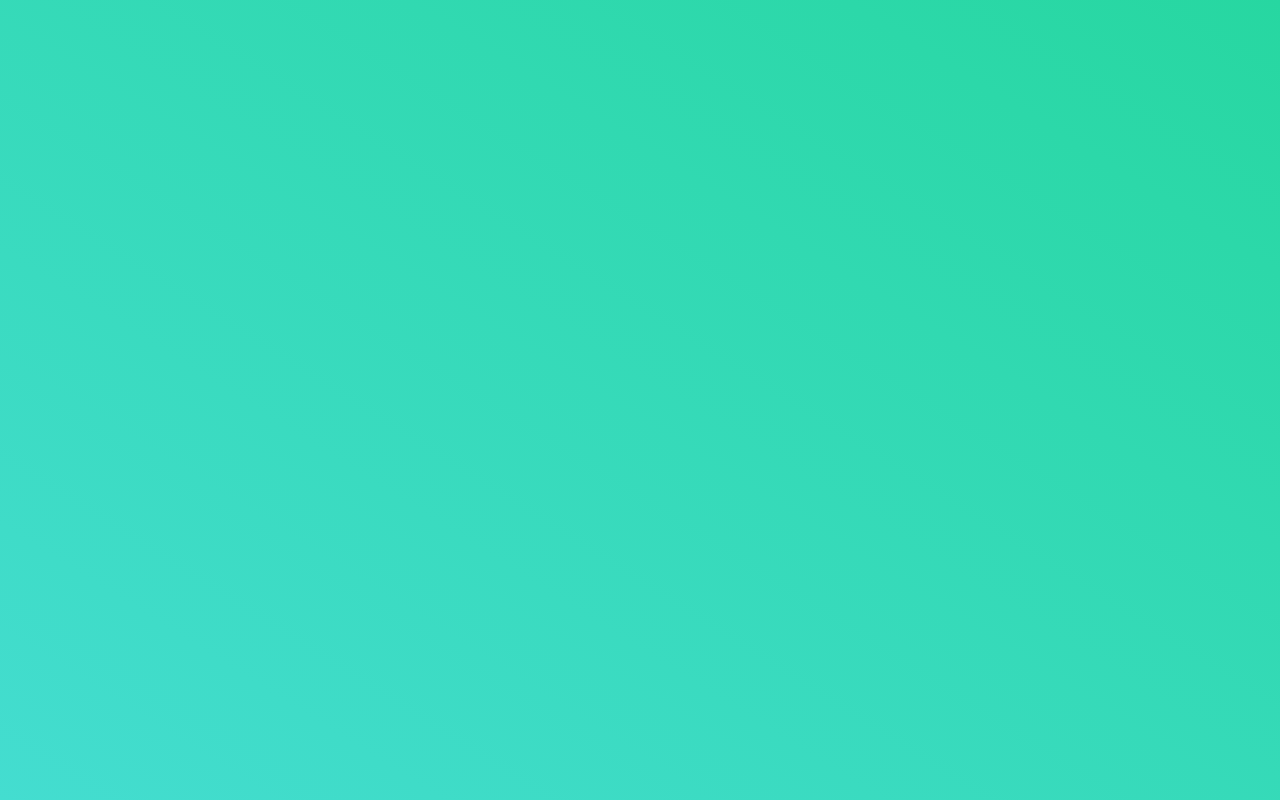
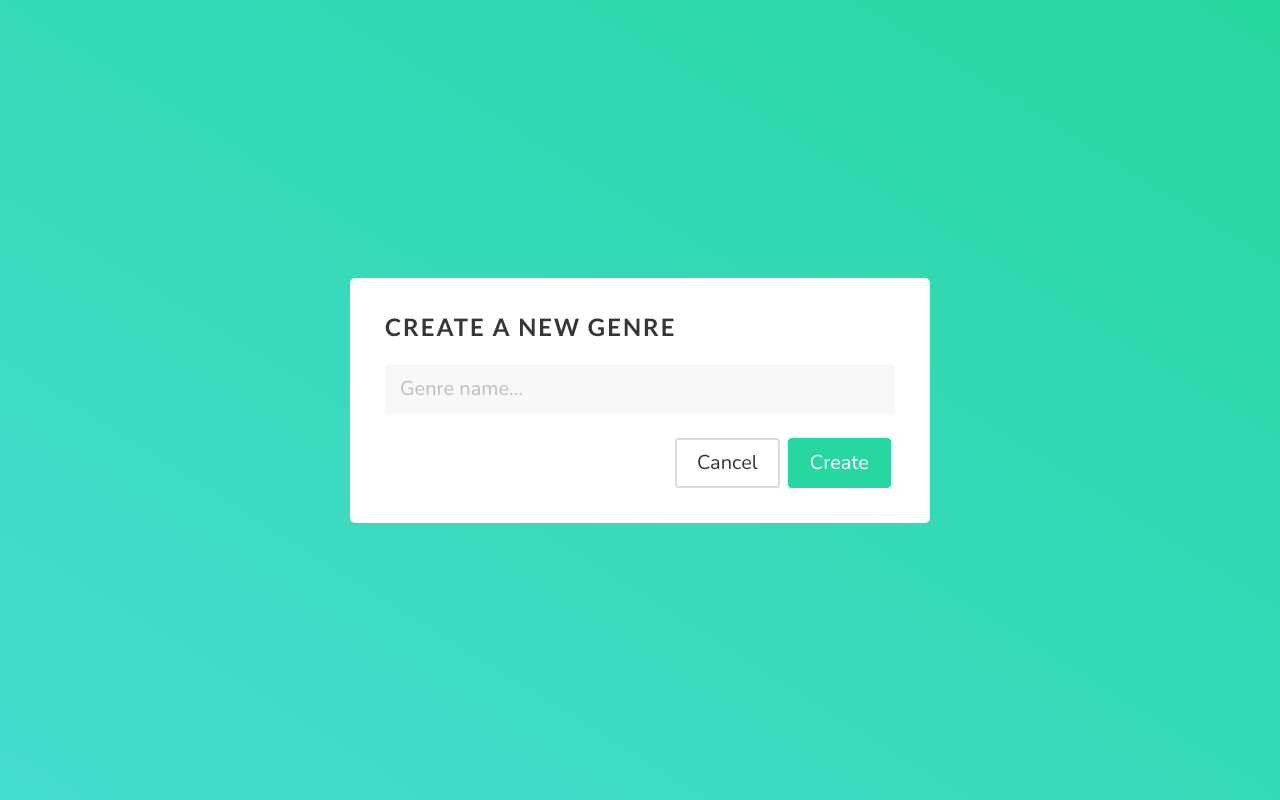
Before and after one commit to pwlgr/movies, an Angular app: page /new-genre in a window 1280 px wide. Before the commit this address led to /. Built offline with nearby package versions, Linux system fonts and the light colour scheme.

Commit message:
add creating new genre component and functionality

```diff
--- a/src/app/app-routing.module.ts
+++ b/src/app/app-routing.module.ts
@@ -1,11 +1,16 @@
 import { NgModule } from '@angular/core';
 import { Routes, RouterModule } from '@angular/router';
 import { MovieViewComponent } from './pages/movie-view/movie-view.component';
+import { NewGenreComponent } from './pages/new-genre/new-genre.component';
 
 const routes: Routes = [
 	{
 		path: '',
 		component: MovieViewComponent
+	},
+	{
+		path: 'new-genre',
+		component: NewGenreComponent
 	}
 ];
 
--- a/src/app/app.module.ts
+++ b/src/app/app.module.ts
@@ -8,9 +8,10 @@ import { AppComponent } from './app.component';
 import { MovieViewComponent } from './pages/movie-view/movie-view.component';
 import { MovieService } from './movie.service';
 import { WebRequestService } from './web-request.service';
+import { NewGenreComponent } from './pages/new-genre/new-genre.component';
 
 @NgModule({
-	declarations: [ AppComponent, MovieViewComponent ],
+	declarations: [ AppComponent, MovieViewComponent, NewGenreComponent ],
 	imports: [ BrowserModule, AppRoutingModule, HttpModule ],
 	providers: [ MovieService, WebRequestService ],
 	bootstrap: [ AppComponent ]
--- a/src/app/pages/movie-view/movie-view.component.html
+++ b/src/app/pages/movie-view/movie-view.component.html
@@ -12,7 +12,7 @@
           <p>List 2</p>
         </a>
       </div>
-      <button class="button is-primary has-text-white" (click)="createNewGenre()">+ New Genre</button>
+      <button class="button is-primary has-text-white" routerLink="/new-genre">+ New Genre</button>
 
     </div>
     <div class="movie-list-container has-background-light">
@@ -30,4 +30,5 @@
       </div>
     </div>
   </div>
+  <router-outlet></router-outlet>
 </div>
--- a/src/app/pages/movie-view/movie-view.component.ts
+++ b/src/app/pages/movie-view/movie-view.component.ts
@@ -1,20 +1,12 @@
 import { Component, OnInit } from '@angular/core';
-import { MovieService } from '../../movie.service';
 
 @Component({
 	selector: 'app-movie-view',
 	templateUrl: './movie-view.component.html',
-	styleUrls: [ './movie-view.component.scss' ],
-	providers: [ MovieService ]
+	styleUrls: [ './movie-view.component.scss' ]
 })
 export class MovieViewComponent implements OnInit {
-	constructor(private movieService: MovieService) {}
+	constructor() {}
 
 	ngOnInit() {}
-
-	createNewGenre(title: string) {
-		this.movieService.createGenre('test').subscribe((res: any) => {
-			console.log(res);
-		});
-	}
 }
--- /dev/null
+++ b/src/app/pages/new-genre/new-genre.component.html
@@ -0,0 +1,15 @@
+<div class="centered-content">
+  <div class="modal-box">
+    <h1 class="title">
+      Create a new genre
+    </h1>
+
+    <input #genreTitleInput class="input has-background-light is-medium" type="text" placeholder="Genre name...">
+    <br><br>
+    <div class="buttons is-right">
+      <button class="button is-medium" routerLink="/">Cancel</button>
+      <button class="button is-primary has-text-white is-medium" (click)="createNewGenre(genreTitleInput.value)">Create</button>
+    </div>
+  </div>
+  <router-outlet></router-outlet>
+</div>
--- /dev/null
+++ b/src/app/pages/new-genre/new-genre.component.scss
@@ -0,0 +1 @@
+@import '../../../main-styles.scss';
--- /dev/null
+++ b/src/app/pages/new-genre/new-genre.component.ts
@@ -0,0 +1,19 @@
+import { Component, OnInit } from '@angular/core';
+import { MovieService } from '../../movie.service';
+
+@Component({
+	selector: 'app-new-genre',
+	templateUrl: './new-genre.component.html',
+	styleUrls: [ './new-genre.component.scss' ],
+	providers: [ MovieService ]
+})
+export class NewGenreComponent implements OnInit {
+	constructor(private movieService: MovieService) {}
+
+	ngOnInit() {}
+	createNewGenre(title: string) {
+		this.movieService.createGenre(title).subscribe((res: any) => {
+			console.log(res);
+		});
+	}
+}
```
Also changed, not shown: 1 other file (tests, documents, lock files or other folders).
